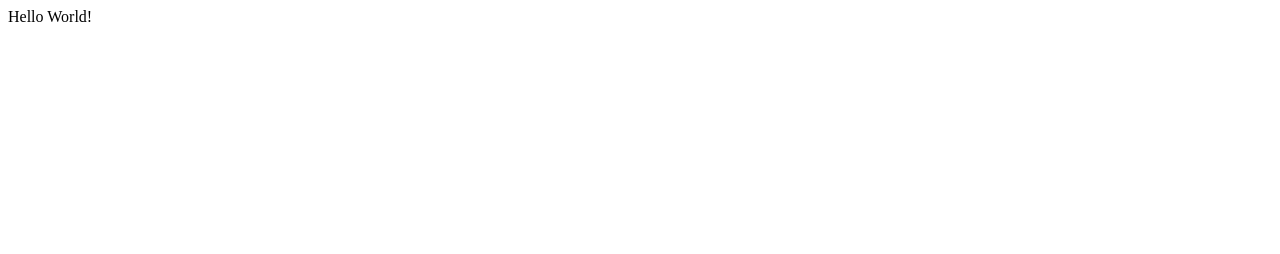
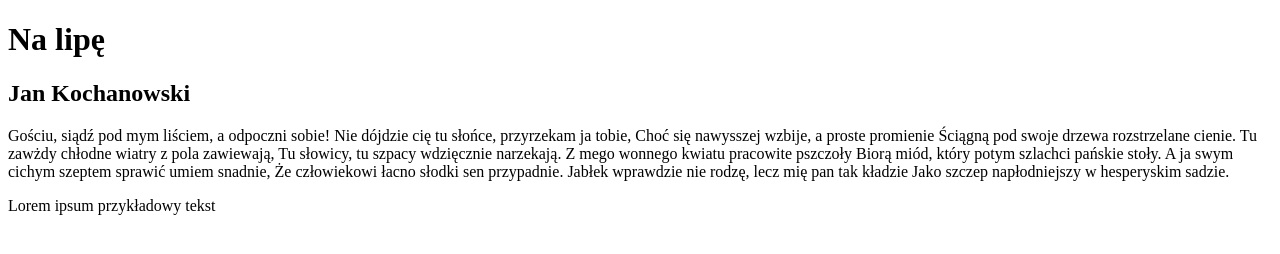
Before and after one commit to wilgakuba/nauka-gita, a plain HTML site: page index.html in a window 1280 px wide. Drawn offline with Linux system fonts and the light colour scheme.

Commit message:
Add html for page

```diff
--- a/index.html
+++ b/index.html
@@ -6,6 +6,24 @@
         <title>GIT Tutorial</title>
     </head>
     <body>
-        Hello World!
+        <header>
+            <h1>Na lipę</h1>
+            <h2>Jan Kochanowski</h2>
+        </header>
+        <article>
+            <p>Gościu, siądź pod mym liściem, a odpoczni sobie!
+            Nie dójdzie cię tu słońce, przyrzekam ja tobie,
+            Choć się nawysszej wzbije, a proste promienie
+            Ściągną pod swoje drzewa rozstrzelane cienie.
+            Tu zawżdy chłodne wiatry z pola zawiewają,
+            Tu słowicy, tu szpacy wdzięcznie narzekają.
+            Z mego wonnego kwiatu pracowite pszczoły
+            Biorą miód, który potym szlachci pańskie stoły.
+            A ja swym cichym szeptem sprawić umiem snadnie,
+            Że człowiekowi łacno słodki sen przypadnie.
+            Jabłek wprawdzie nie rodzę, lecz mię pan tak kładzie
+            Jako szczep napłodniejszy w hesperyskim sadzie.</p>
+        </article>
+        <footer>Lorem ipsum przykładowy tekst</footer>
     </body>
 </html>
```
